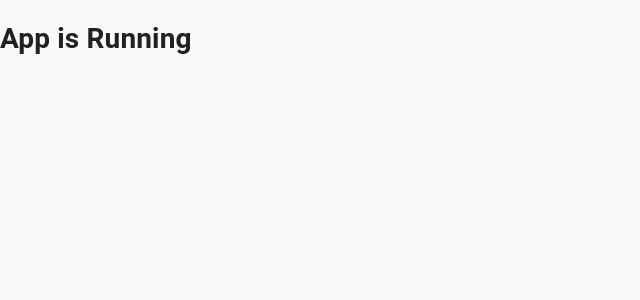
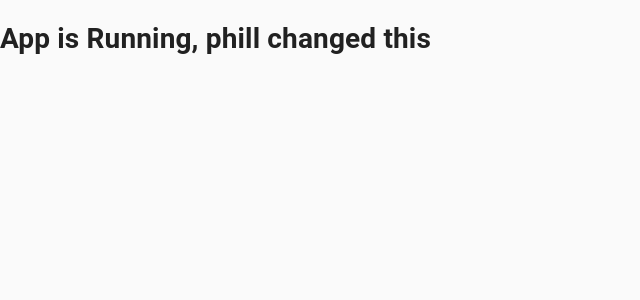
Before and after one commit to PDAMT/Text-Adventure, a React (Create React App) app in the folder client/: page / in a window 1280 px wide. Shown: the top 300 px of the page, without its empty margins (0-640 px from the left). Built offline with nearby package versions, Linux system fonts and the light colour scheme; the HTML template or start-up script is replaced by a standard one.

Commit message:
testing github pull request

```diff
--- a/client/src/App.tsx
+++ b/client/src/App.tsx
@@ -7,7 +7,7 @@ const App = () => {
     <>
       <CssBaseline />
       <div id="app">
-        <h1>App is Running</h1>
+        <h1>App is Running, phill changed this</h1>
         {/* <HomePageRenderer /> */}
       </div>
     </>
```
